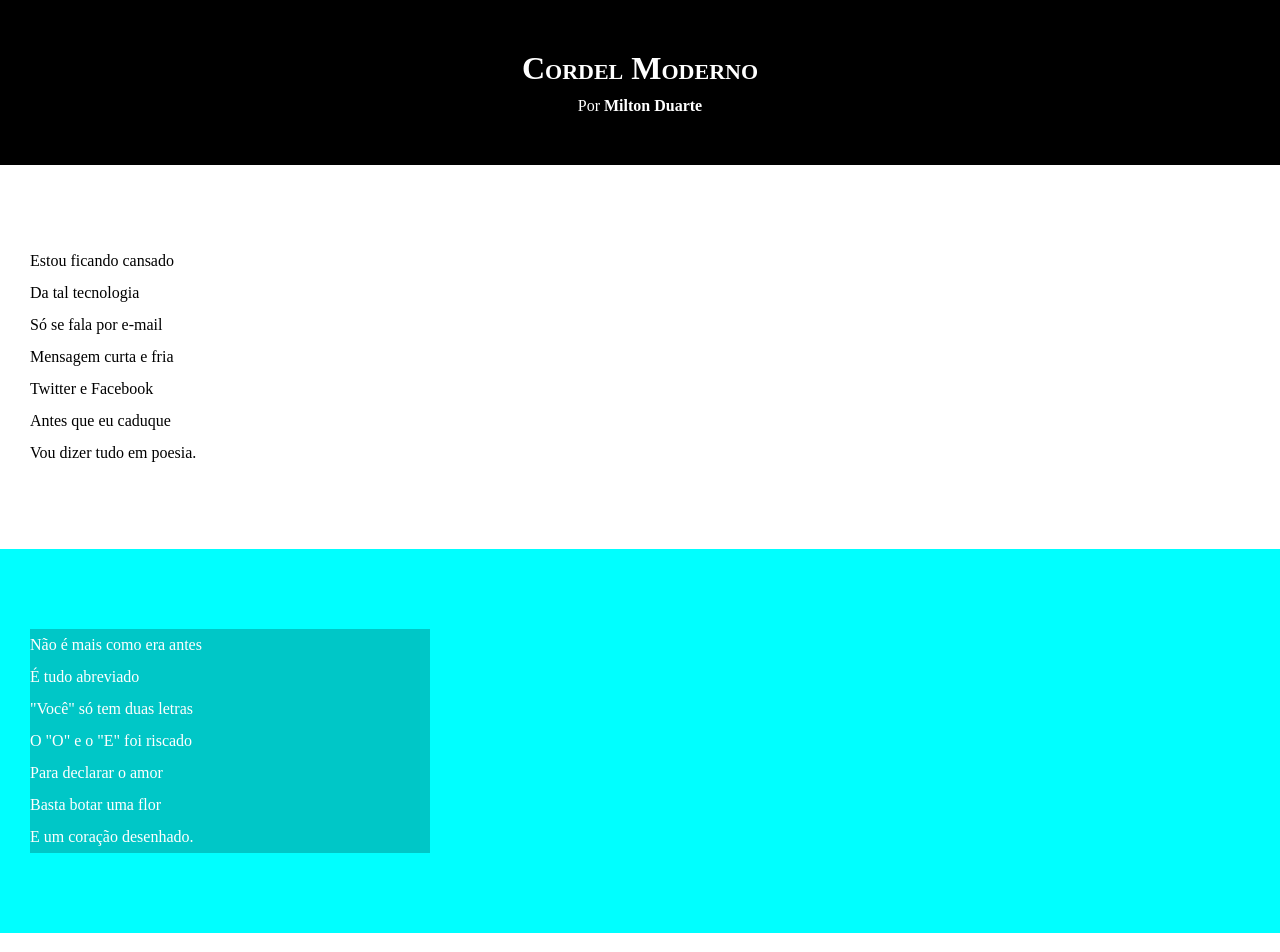
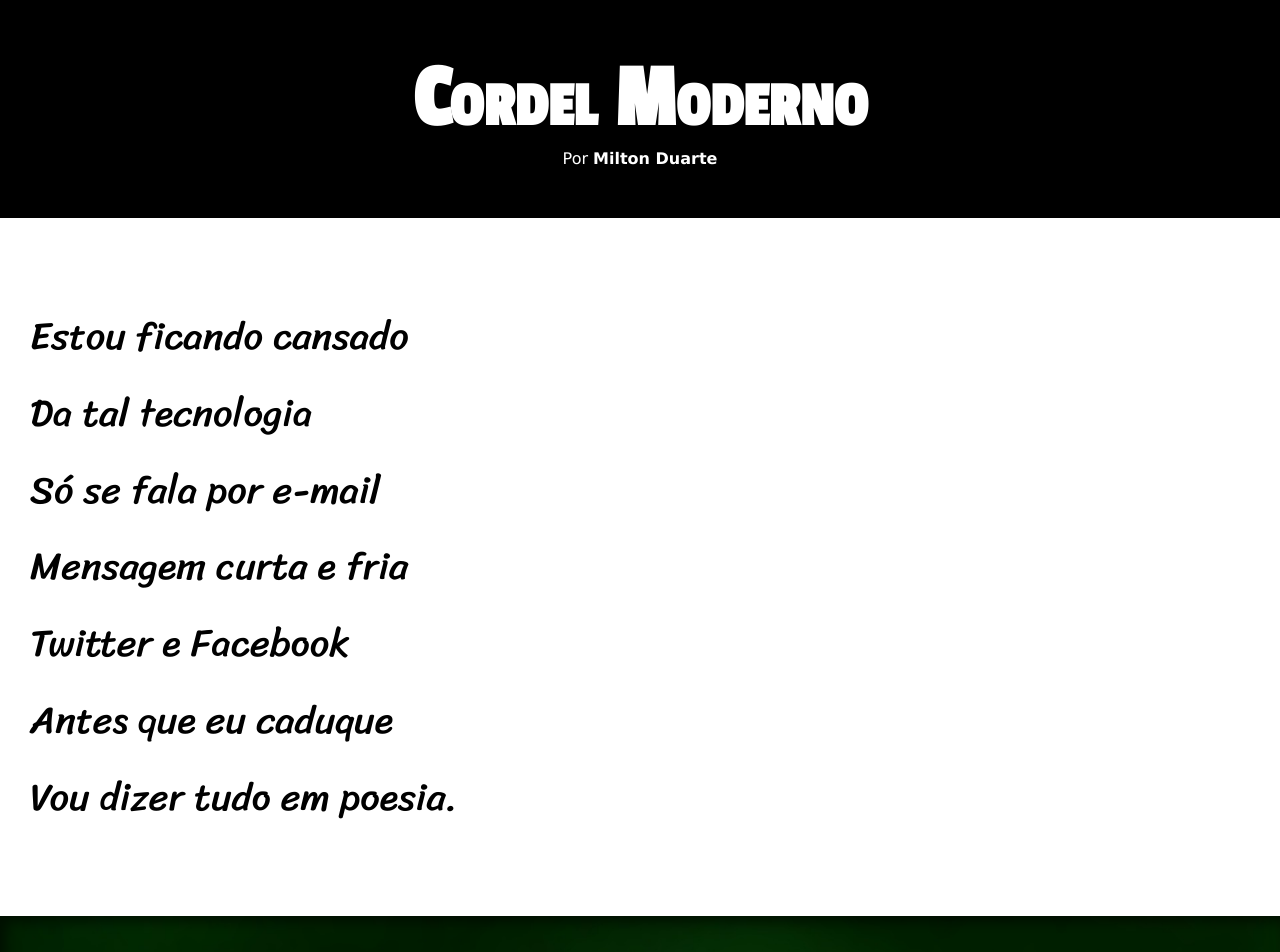
Before and after one commit to CristhianKauan/ProjetoCordel, a plain HTML site: page index.html in a window 1280 px wide. Shown: the top 952 px of the page. Drawn offline with Linux system fonts and the light colour scheme.

Commit message:
Finalização do projeto Cordel

```diff
--- a/estilo/style.css
+++ b/estilo/style.css
@@ -1,6 +1,13 @@
 @charset "UTF-8";
+@import url('https://fonts.googleapis.com/css2?family=Passion+One&display=swap');
+@import url('https://fonts.googleapis.com/css2?family=Sriracha&display=swap');
 
+:root{
+--fonte1:Verdana, Geneva, Tahoma, sans-serif;
+--fonte2:'Passion One', cursive;
+--fonte3:'Sriracha', cursive;
 
+}
 *{
     margin: 0px;
     padding: 0px;
@@ -8,8 +15,9 @@
 
 
 html,body{
-    min-height: 100vh;
+    min-height: 100vh; /*tamanho mínimo*/
     background-color: darkgray;
+    font-family: var(--fonte1);
 }
 
 
@@ -20,7 +28,6 @@ a{
 }
 a:hover{
     text-decoration: underline;
-
 }
 
 header{
@@ -30,8 +37,9 @@ header{
 }
 header>h1{
     padding-top: 50px;
-    padding-bottom: 10px;
-    font-variant: small-caps;
+    font-variant: small-caps; /*AAAAAAAAAAAAAAAAAAAAAAAAAAAAAAAAAAAAA*/
+    font-family: var(--fonte2);
+    font-size: 7vw; /*a fonte se adapta de acordo o tamanho da tela*/
 }
 header>p{
     padding-bottom: 50px;
@@ -43,27 +51,36 @@ section{
     padding-bottom:10vh;
     padding-left: 30px;
     line-height: 2em;
+    font-family: var(--fonte3);
+    font-size: 3vw;
 }
 section.normal{
     background-color: white;
     color: black;
 }
 section.imagem{
-    background-color: aqua;
+    box-shadow: inset 6px 6px 13px rgba(0, 0, 0, 0.548); /*sombra para dentro*/
+    background-color: rgb(0, 0, 0);
     color: white;
-}
-section.imagem>p{
-    width: 400px;
-    background-color: rgba(0, 0, 0, 0.219);
+    background-position: center center;
+    background-size: cover;
+    background-attachment: fixed; /*deu o efeito de rolagem*/
 }
 
-div{
-    border: 1px solid black;
-    width: 400px;
-    height: 400px;
-    margin: auto;
+section.imagem>p{
+    display: inline-block; /*CAIXA QUE SE ADAPTA AO CONTEÚDO*/
+    padding: 5px;
+    background-color: rgba(0, 0, 0, 0.219);
+    text-shadow: 1px 1px 0px black;
 }
 
+section#img01{
+    background-image: url(../imagens/background001.jpg);
+}
+
+section#img02{
+    background-image: url(../imagens/background002.jpg);
+}
 
 footer{
     text-align: center;
--- a/index.html
+++ b/index.html
@@ -27,7 +27,7 @@
                 </p>
         </section>
 
-        <section class="imagem">
+        <section class="imagem" id="img01">
                 <p>
                     Não é mais como era antes<br>
                     É tudo abreviado<br>
@@ -61,7 +61,7 @@
                 </p>
         </section>
 
-        <section class="imagem">
+        <section class="imagem" id="img02">
                 <p>
                     Tenho saudade das cartas<br>
                     Escritas com a própria mão<br>
@@ -73,7 +73,7 @@
                 </p>
         </section>
 
-        <section>
+        <section class="normal">
                 <p>
                     Agora, escrevo e envio<br>
                     Chegando na mesma hora<br>
```
Also changed, not shown: cordel-moderno.txt (added), imagens/background001.jpg (added), imagens/background002.jpg (added).
